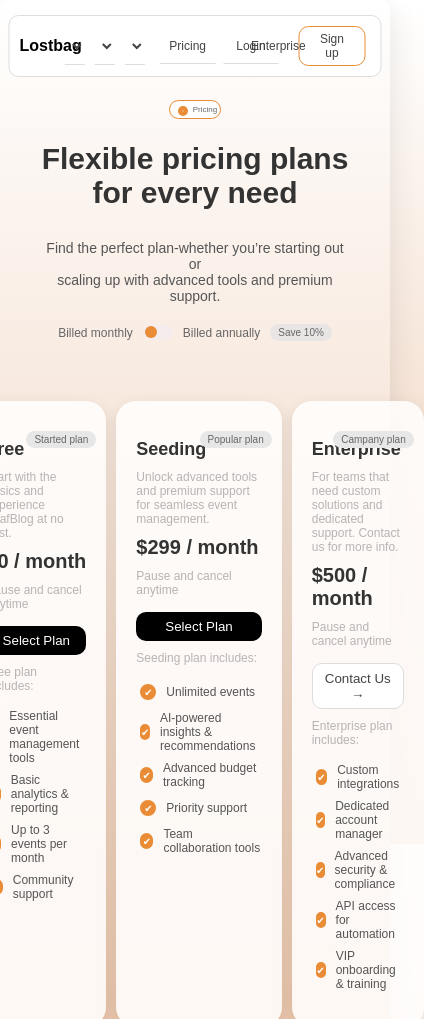
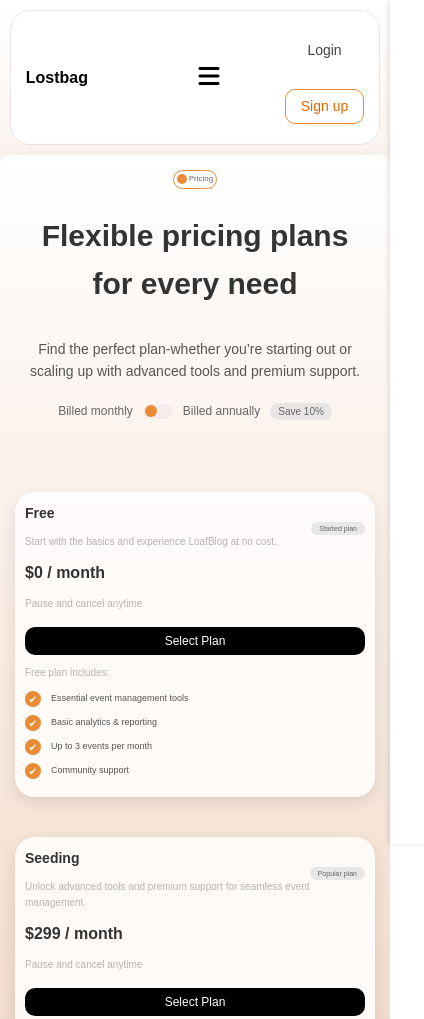
Before and after one commit to Maria-Amen04/git-projet, a plain HTML site: page index.html in a window 390 px wide. Shown: the top 1019 px of the page, 424 px wide, since content can reach past the window. Drawn offline with Linux system fonts and the light colour scheme.

Commit message:
pricing page

```diff
--- a/index.html
+++ b/index.html
@@ -4,12 +4,23 @@
     <meta charset="UTF-8">
     <meta name="viewport" content="width=device-width, initial-scale=1.0">
     <link rel="stylesheet" href="style.css">
+    <link rel="stylesheet" href="https://cdnjs.cloudflare.com/ajax/libs/font-awesome/6.0.0-beta3/css/all.min.css">
     <title>Pricing Page</title>
 </head>
 <body>
-        <nav class="navbar">
-            <div class="logo"><strong>Lostbag</strong></div>
-            <div class="navbar-center">
+   <header>
+    <nav class="navbar">
+        <div class="logo"><strong>Lostbag</strong></div>
+
+        <!-- Checkbox pour le menu burger -->
+        <input type="checkbox" id="menu-toggle" class="menu-checkbox">
+        <label for="menu-toggle" class="menu-icon">
+            <i class="fa-solid fa-bars"></i>
+        </label>
+
+        <!-- Conteneur pour le menu (navbar-center et navbar-right regroupés) -->
+        <div class="navbar-menu">
+            <!--div class="navbar-center"-->
                 <select onchange="location = this.value;">
                     <option selected disabled>Product</option>
                     <option value="#">Product 1</option>
@@ -29,11 +40,19 @@
                 <a href="#" class="no-border">Enterprise</a>
             </div>
             <div class="navbar-right">
-                <a href="#">Login</a>
-                <a href="#">Sign up</a>
+                <a href="#" class="login">Login</a>
+                <a href="#"  class="signup">Sign up</a>
             </div>
-        </nav>
-    <!-- </div> -->
+        </div>
+    </nav>
+
+   </header>
+
+   <!-- <input type="checkbox" id="menu-toggle" class="menu-checkbox">
+            <label for="menu-toggle" class="menu-icon">
+                <i class="fa-solid fa-bars"></i>
+            </label>  -->
+
 
     <div class="pricing-container">
         <div class="pricing-radio">
@@ -51,7 +70,6 @@
             <p>Billed annually</p>
             <button class="save-kit-button">Save 10%</button>
         </div>
-
 
         <div class="plans">
             <div class="plan">
@@ -147,5 +165,9 @@
             </div>
         </div>
     </div>
+
+
+
+
 </body>
 </html>
--- a/style.css
+++ b/style.css
@@ -1,23 +1,33 @@
-html, body {
-    height: 100%; /* Prendre toute la hauteur de la page */
-    margin: 0; /* Supprimer les marges par défaut */
-    padding: 0; /* Supprimer les paddings par défaut */
-    font-family: Arial, sans-serif;
-    background: linear-gradient(to bottom, white, #ebc5a9); /* Dégradé appliqué au body */
-}
 
-body {
-    display: block; /* Retirer flex pour éviter les comportements inattendus*/
+*{
     margin: 0;
     padding: 0;
+    box-sizing: border-box;
+    font-family: Arial, sans-serif;
 }
-
-.navbar {
-    width: 70%;
+body {
+    height: 100vh;
+    line-height: 1.6;
+    background: linear-gradient(to bottom, white, #ebc5a9);
+}
+header{
+    display: flex;
+    justify-content: space-between;
+    align-items: center;
+    width: 80%;
+    margin: auto;
+    padding: 10px;
+    margin-top: 10px;
+    background-color: #fff;
+    border-radius: 20px;
+    border: 1.8px solid #ece4e4;
+}
+nav {
+    /* width: 70%;
     background: white;
     padding: 10px 20px;
     display: flex;
-    justify-content: space-between; /* Espace entre les groupes */
+    justify-content: space-between;
     align-items: center;
     border: 1px solid #ddd;
     position: absolute;
@@ -26,7 +36,11 @@ body {
     transform: translateX(-50%);
     border-radius: 10px;
     z-index: 1000;
-    margin-top: 15px;
+    margin-top: 15px; */
+    display: flex;
+    align-items: center;
+    gap: 20px;
+    flex-grow: 1;
 }
 
 .navbar-center {
@@ -34,16 +48,55 @@ body {
     align-items: center;
     gap: 10px;
     position: absolute;
-    left: 50%;
+    /* left: 50%;  */
     transform: translateX(-50%);
+    margin: auto;
 }
 
 .navbar-right {
     display: flex;
-    align-items: center;
-    gap: 10px; /* Espacement entre les éléments */
+    margin-left: auto;
+    gap: 10px;
+}
+.navbar .a{
+    text-decoration: none;
+    padding: 8px 16px;
+    border-radius: 10px;
+    font-size: 14px;
+}
+.login-.signup{
+    color: #333;
 }
 
+.navbar{
+    display: flex;
+    align-items: center;
+    justify-content: space-between;
+    width: 100%;
+}
+nav select{
+    padding: 8px 5px;
+    font-size: 14px;
+    background-color: white;
+    color: #333;
+    cursor: pointer;
+    outline: none;
+    border: none;
+}
+nav a {
+    text-decoration: none;
+    color: #333;
+    font-size: 14px;
+    padding: 8px 10px;
+    border-radius: 10px;
+    transition: background-color 0.5s ease, color 0.3s ease;
+}
+
+nav a:hover {
+    font-size: 15px;
+    color: #e16500;
+    font-weight: bold;
+}
 .navbar .logo {
     font-size: 16px;
     font-weight: bold;
@@ -341,54 +394,196 @@ input:checked + .slider:before {
     right: 10px;
  }
 
+.menu-checkbox{
+    display: none;
+}
+.menu-icon {
+    display: none;
+    font-size: 24px;
+    cursor: pointer;
+    margin-left: auto;
+}
 
 
 
 
 
+ @media (max-width: 1200px) {
+    .plans {
+        gap: 20px;
+    }
+
+    .plan {
+        max-width: 380px;
+    }
+}
+
+@media (max-width: 992px) {
+
+    .pricing-container {
+        padding: 20px;
+    }
+
+    .plans {
+        gap: 20px;
+        flex-direction: column;
+        margin-top: 50px;
+    }
+
+    .plan {
+        margin-top: 20px;
+    }
+
+    .select-plan-button,
+    .contact-us-button {
+        width: 100%;
+    }
+}
+
 @media (max-width: 768px) {
-
-    .navbar-elements {
-        display: none;
-        flex-direction: column;
-        width: 100%;
-        background: white;
-        position: absolute;
-        top: 60px;
-        right: 0;
-        border: 1px solid #ddd;
-        border-radius: 10px;
-        box-shadow: 0 10px 30px rgba(0, 0, 0, 0.1);
-        z-index: 1000;
-        padding: 10px;
+    .body{
+        height: auto;
     }
 
 
+    header {
+        width: 95%;
+        margin: 10px auto;
+        padding: 15px;
+    }
+
+    .navbar {
+        width: 100%;
+        border-radius: 0;
+        margin-top: 0;
+    }
+
+    .menu-icon {
+        display: block;
+    }
+
+    .navbar-menu {
+        display: none;
+        flex-direction: column;
+        position: fixed;
+        top: 0;
+        right: -40%;
+        width: 40%;
+        height: 100%;
+        background-color: #fff;
+        padding: 20px;
+        box-shadow: -2px 0 5px rgba(0, 0, 0, 0.1);
+        transition: right 0.3s ease;
+        z-index: 1000;
+    }
 
     .navbar-center, .navbar-right {
-        align-items: center;
+        display: flex;
+        flex-direction: column;
         gap: 10px;
     }
 
-    .navbar-center select, .navbar-center a,
-    .navbar-right a {
-        width: 100%;
-        text-align: center;
-        padding: 10px;
-        border-bottom: 1px solid #ddd;
+    .menu-checkbox:checked ~ .navbar-menu {
+        right: 0;
     }
 
-    .navbar-center select {
-        margin: 0;
+    .menu-overlay {
+        display: none;
+        position: fixed;
+        top: 0;
+        left: 0;
+        width: 100%;
+        height: 100%;
+        background-color: rgba(0, 0, 0, 0.5);
+        z-index: 999;
     }
 
-
-    .navbar {
-        width: 90%;
-        padding: 10px;
+    .menu-checkbox:checked ~ .menu-overlay {
+        display: block;
     }
 
-    .navbar .logo {
-        margin-right: 0;
+    .navbar-center select, .navbar-center a, .navbar-right a {
+        margin: 5px 0;
+    }
+
+    .navbar-right a {
+        text-decoration: none;
+        padding: 8px 16px;
+        border-radius: 10px;
+        font-size: 14px;
+        transition: background-color 0.3s ease, color 0.3s ease;
+        text-align: center;
+        width: 100%;
+    }
+
+    .navbar-right .signup {
+        color: #e16500;
+    }
+
+    .navbar-right .signup:hover {
+        background-color: #e16500;
+        color: #fff;
+    }
+
+    .pricing-container {
+        padding: 15px;
+    }
+
+    .plan {
+        max-width: 100%;
+        padding: 15px;
+    }
+
+    .plan h3 {
+        font-size: 16px;
+    }
+
+    .plan h5 {
+        font-size: 18px;
+    }
+
+    .plan ul li {
+        font-size: 10px;
+    }
+
+    .save-button {
+        font-size: 8px;
+    }
+
+    .select-plan-button,
+    .contact-us-button {
+        font-size: 12px;
     }
 }
+
+@media (max-width: 480px) {
+    .plan {
+        padding: 10px;
+        max-width: 100%;
+    }
+
+    .plan h3 {
+        font-size: 14px;
+    }
+
+    .plan h5 {
+        font-size: 16px;
+    }
+
+    .plan p {
+        font-size: 10px;
+    }
+
+    .plan ul li {
+        font-size: 9px;
+    }
+
+    .save-button {
+        font-size: 7px;
+    }
+
+    .select-plan-button,
+    .contact-us-button {
+        font-size: 12px;
+    }
+}
```
